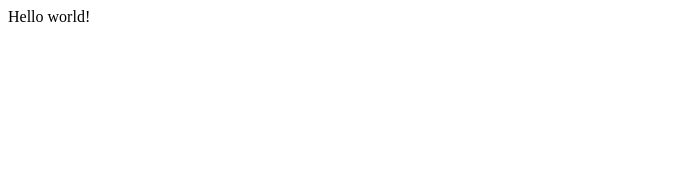
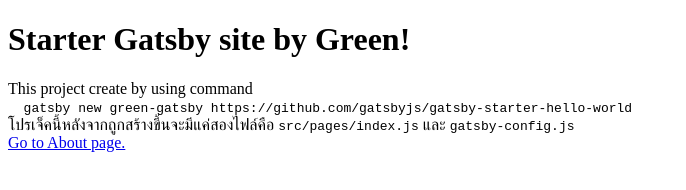
Before and after one commit to pongpat/green-gatsby, a Gatsby site: page / in a window 1280 px wide. Shown: the whole page, without its empty margins (0-686 px from the left). Built offline with nearby package versions, Linux system fonts and the light colour scheme; Gatsby itself is replaced by a stand-in of ours.

Commit message:
เพิ่มหน้า index , about

```diff
--- a/src/pages/index.js
+++ b/src/pages/index.js
@@ -1,5 +1,18 @@
 import React from "react"
+import {Link} from "gatsby"
 
 export default function Home() {
-  return <div>Hello world!</div>
+  return (
+  <div>
+    <h1>Starter Gatsby site by Green!</h1>
+    This project create by using command <br/>
+    <code>
+      &nbsp; gatsby new green-gatsby https://github.com/gatsbyjs/gatsby-starter-hello-world
+    </code>
+    <br/>
+    โปรเจ็คนี้หลังจากถูกสร้างขึ้นจะมีแค่สองไฟล์คือ <code>src/pages/index.js</code> และ <code>gatsby-config.js</code>
+    <br/>
+    <Link to="/about">Go to About page.</Link>
+  </div>
+  )
 }
```
Also changed, not shown: src/pages/about.js (added, +14 -0 lines).
